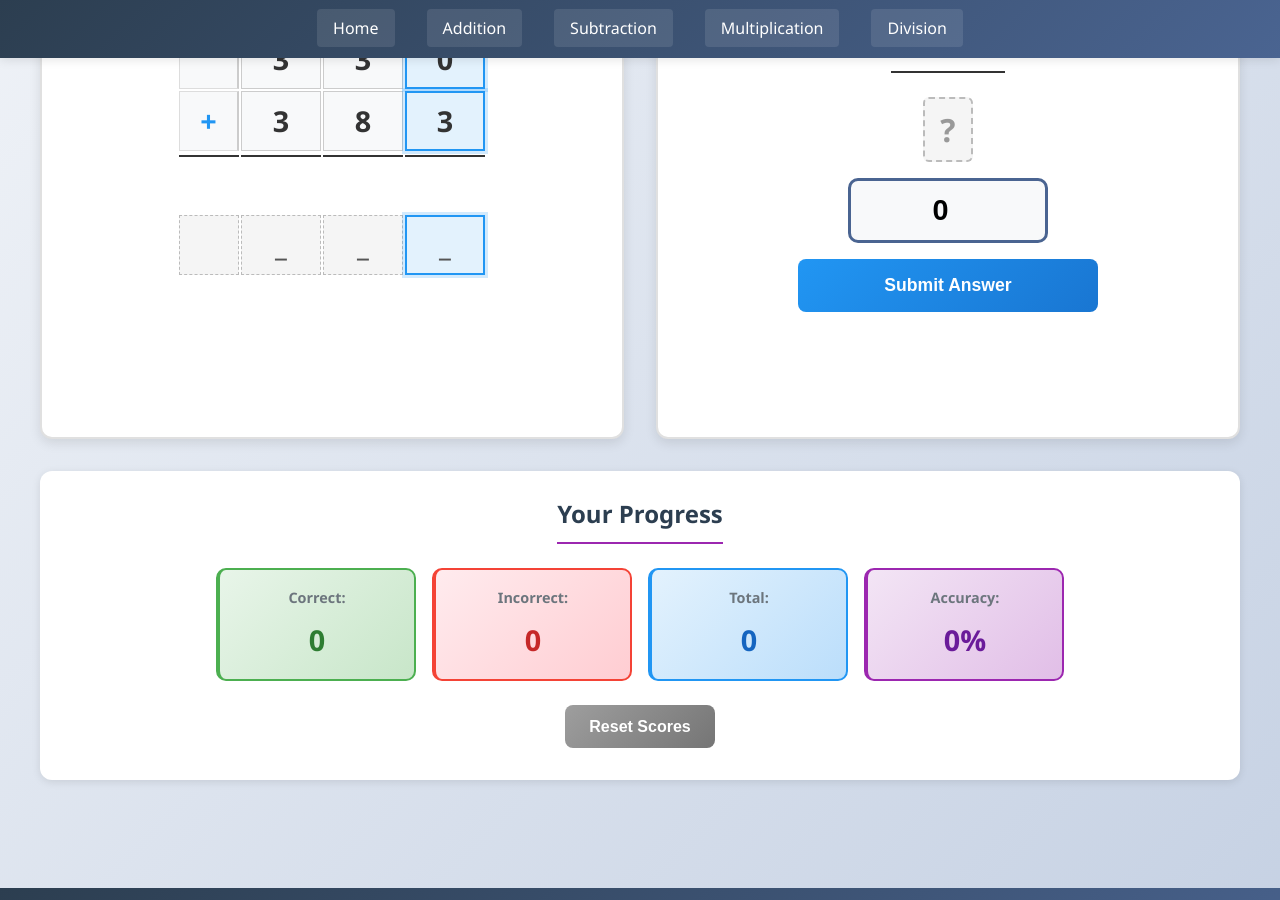
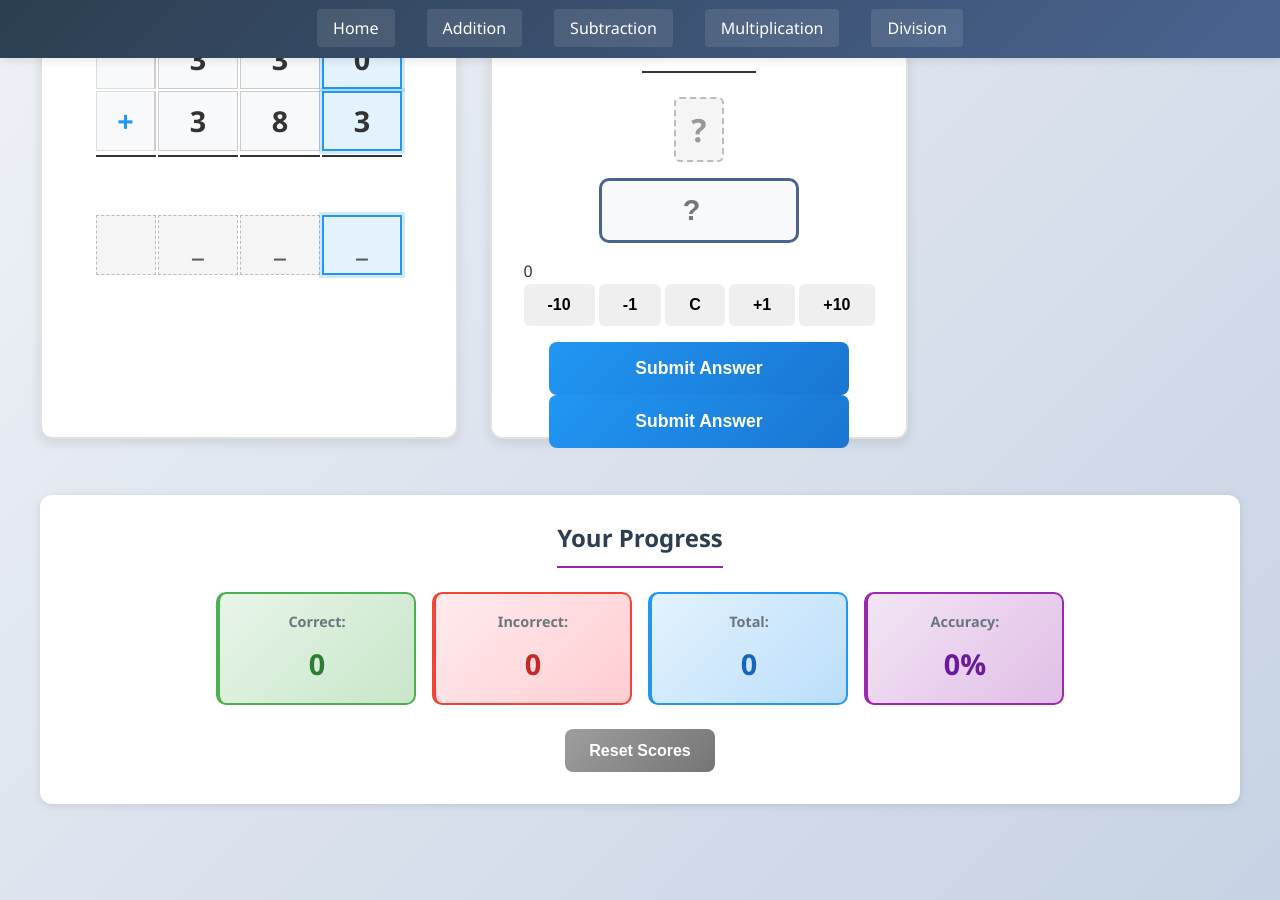
Before and after one commit to ZBZFirst/Math, a Jekyll site: the page built from addition.md, in a window 1280 px wide and 900 px high, scrolled down 363 px. Built offline with Jekyll 4.4.1, drawn with Linux system fonts in a browser that asks for light colours.

Commit message:
Update addition.html

```diff
--- a/_layouts/addition.html
+++ b/_layouts/addition.html
@@ -38,32 +38,29 @@
                         <!-- Will be filled by JavaScript -->
                     </div>
 
-                    <div class="sub-input-container">
-                        <input type="number" id="subAnswer" placeholder="?" min="0" max="99">
+                <div class="sub-input-container">
+                    <input type="number" id="subAnswer" placeholder="?" min="0" max="99" readonly>
 
-                        <!-- MOBILE NUMBER PAD (hidden on desktop) -->
-                        <div class="mobile-number-pad">
-                            <div class="number-display" id="mobileNumberDisplay">0</div>
+                    <!-- SIMPLE CONTROLS FOR ALL SCREENS -->
+                    <div class="simple-number-controls">
+                        <div class="number-display">
+                            <span id="currentNumber">0</span>
+                        </div>
 
-                            <div class="number-controls">
-                                <button type="button" class="number-btn decrement">-1</button>
-                                <button type="button" class="number-btn clear">C</button>
-                                <button type="button" class="number-btn increment">+1</button>
-                            </div>
+                        <div class="number-buttons">
+                            <button type="button" class="number-btn decrement" data-change="-10">-10</button>
+                            <button type="button" class="number-btn decrement" data-change="-1">-1</button>
+                            <button type="button" class="number-btn clear">C</button>
+                            <button type="button" class="number-btn increment" data-change="+1">+1</button>
+                            <button type="button" class="number-btn increment" data-change="+10">+10</button>
+                        </div>
+                    </div>
 
-                            <div class="digit-buttons">
-                                <button type="button" class="digit-btn" data-digit="7">7</button>
-                                <button type="button" class="digit-btn" data-digit="8">8</button>
-                                <button type="button" class="digit-btn" data-digit="9">9</button>
-                                <button type="button" class="digit-btn" data-digit="4">4</button>
-                                <button type="button" class="digit-btn" data-digit="5">5</button>
-                                <button type="button" class="digit-btn" data-digit="6">6</button>
-                                <button type="button" class="digit-btn" data-digit="1">1</button>
-                                <button type="button" class="digit-btn" data-digit="2">2</button>
-                                <button type="button" class="digit-btn" data-digit="3">3</button>
-                                <button type="button" class="digit-btn zero" data-digit="0">0</button>
-                            </div>
-                        </div>
+                    <!-- Single combined action button -->
+                    <button id="mainActionBtn" class="combined-action-btn">
+                        Submit Answer
+                    </button>
+                </div>
 
                         <!-- Single combined action button -->
                         <button id="mainActionBtn" class="combined-action-btn">
```
